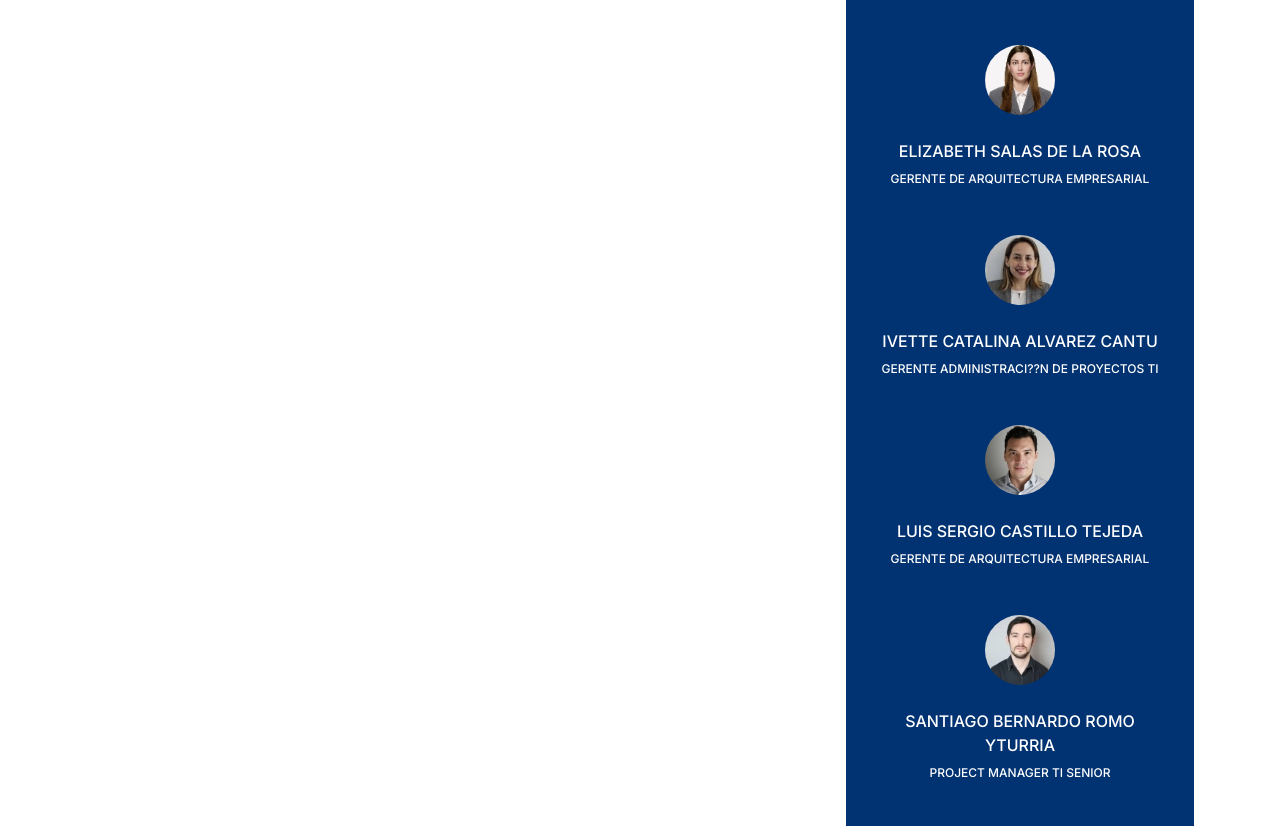
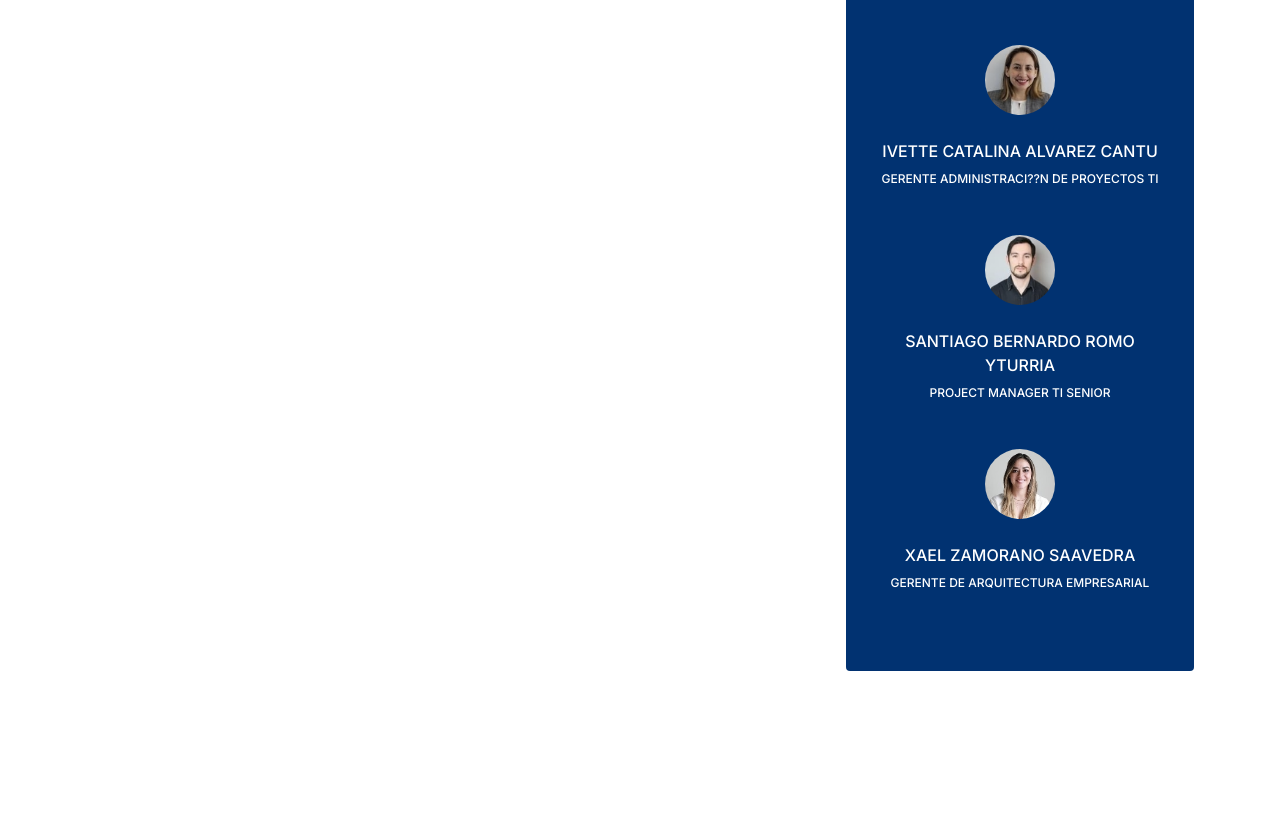
Before and after one commit to luisangelgr01/DeaceroHelpCenter, a website: page ArquitecturaTransformacionProcesos.html in a window 1280 px wide. Shown: the part 1425-2251 px from the top of the page. After the commit the page ends 2224 px from the top, so only its background shows below. Drawn offline with Linux system fonts and the light colour scheme.

Commit message:
Actualizar gente de los equipos (quitar a arturo rodriguez, alejandro leyva, mauricio villarreal, elizabeth salas, luis sergio castillo)

```diff
--- a/ArquitecturaTransformacionProcesos.html
+++ b/ArquitecturaTransformacionProcesos.html
@@ -410,24 +410,6 @@
                         class="h-[70px] relative z-10 mx-auto mb-6 w-[70px] rounded-full text-center mt-12"
                       >
                         <img
-                          src="assets/images/serviceOwners/ESR.png"
-                          alt="image"
-                          class="w-full rounded-full"
-                        />
-                        </div>
-                        <div class="text-center">
-                          <h4 class="mb-2 text-base font-medium text-white">
-                            ELIZABETH SALAS DE LA ROSA
-                          </h4>
-                          <p class="mb-5 text-xs font-medium text-white">
-                            GERENTE DE ARQUITECTURA EMPRESARIAL
-                          </p>
-                        </div>
-
-                      <div
-                        class="h-[70px] relative z-10 mx-auto mb-6 w-[70px] rounded-full text-center mt-12"
-                      >
-                        <img
                           src="assets/images/serviceOwners/ICAC.png"
                           alt="image"
                           class="w-full rounded-full"
@@ -439,24 +421,6 @@
                           </h4>
                           <p class="mb-5 text-xs font-medium text-white">
                             GERENTE ADMINISTRACI??N DE PROYECTOS TI
-                          </p>
-                        </div>
-
-                      <div
-                        class="h-[70px] relative z-10 mx-auto mb-6 w-[70px] rounded-full text-center mt-12"
-                      >
-                        <img
-                          src="assets/images/serviceOwners/LSCT.png"
-                          alt="image"
-                          class="w-full rounded-full"
-                        />
-                        </div>
-                        <div class="text-center">
-                          <h4 class="mb-2 text-base font-medium text-white">
-                            LUIS SERGIO CASTILLO TEJEDA
-                          </h4>
-                          <p class="mb-5 text-xs font-medium text-white">
-                            GERENTE DE ARQUITECTURA EMPRESARIAL
                           </p>
                         </div>
 
```
Also changed, not shown: Ciberseguridad.html (+3 -3 lines), SistemasEmpresariales.html (+0 -34 lines).
